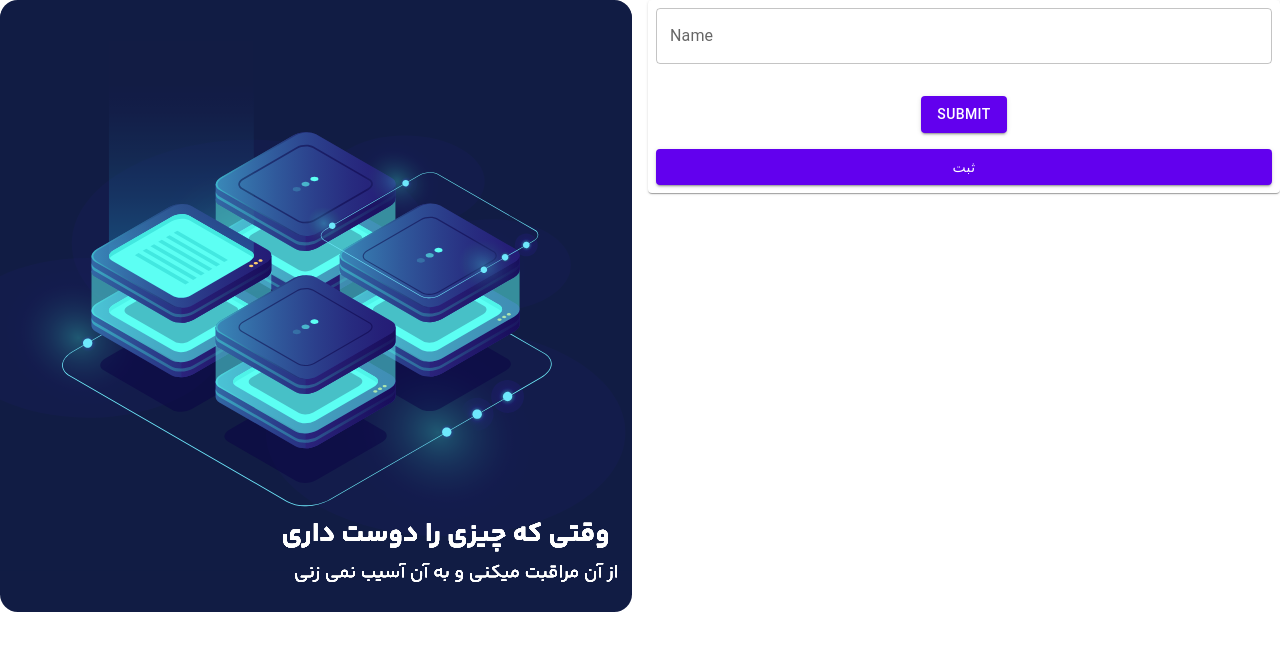
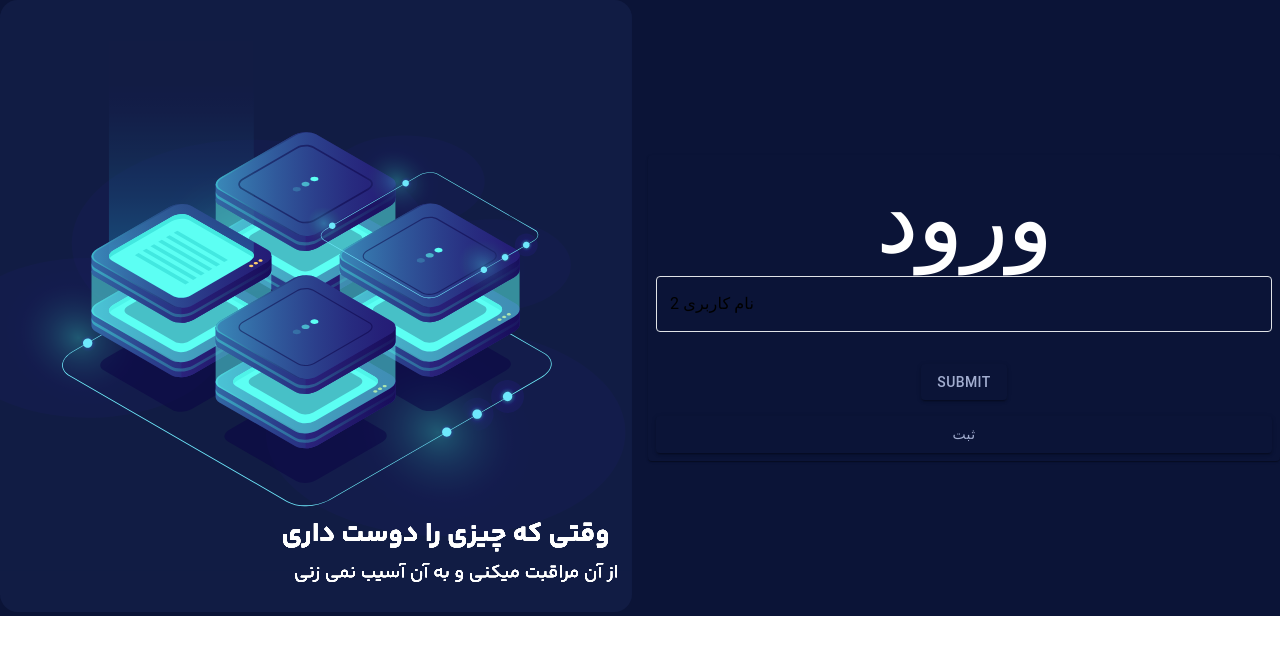
Before and after one commit to mohammadrezagohari/monitorban-dashboard, a React (Create React App) app: page / in a window 1280 px wide. Shown: the top 654 px of the page. Built offline with nearby package versions, Linux system fonts and the light colour scheme.

Commit message:
save last changes

```diff
--- a/src/presentation/App.css
+++ b/src/presentation/App.css
@@ -1,38 +1,4 @@
-.App {
-  text-align: center;
+*{
+    margin: 0;
+    padding: 0;
 }
-
-.App-logo {
-  height: 40vmin;
-  pointer-events: none;
-}
-
-@media (prefers-reduced-motion: no-preference) {
-  .App-logo {
-    animation: App-logo-spin infinite 20s linear;
-  }
-}
-
-.App-header {
-  background-color: #282c34;
-  min-height: 100vh;
-  display: flex;
-  flex-direction: column;
-  align-items: center;
-  justify-content: center;
-  font-size: calc(10px + 2vmin);
-  color: white;
-}
-
-.App-link {
-  color: #61dafb;
-}
-
-@keyframes App-logo-spin {
-  from {
-    transform: rotate(0deg);
-  }
-  to {
-    transform: rotate(360deg);
-  }
-}
--- a/src/presentation/App.tsx
+++ b/src/presentation/App.tsx
@@ -1,6 +1,8 @@
 // App.tsx
 import { BrowserRouter as Router, Route, Routes, Navigate, useLocation } from 'react-router-dom';
 import { routes } from './routes/routes';
+import './App.css'
+import { Box } from '@mui/material';
 function isAuthenticated(): boolean {
     // اینجا باید منطق احراز هویت خود را بنویسید
     return true; // برای مثال
@@ -8,7 +10,7 @@ function isAuthenticated(): boolean {
 
 export default function App() {
     return (
-        <div dir='rtl'>
+        <Box dir='rtl' sx={{backgroundColor: 'background.default' }}>
             <Router>
                 <Routes>
                     {routes.map((route, index) => (
@@ -25,7 +27,7 @@ export default function App() {
                     ))}
                 </Routes>
             </Router>
-        </div>
+        </Box>
     );
 }
 
--- /dev/null
+++ b/src/presentation/components/common/text-input/CustomText.tsx
@@ -0,0 +1,41 @@
+import { styled } from "@mui/material";
+import React from "react";
+import Box from '@mui/material/Box';
+import TextField from '@mui/material/TextField';
+
+export const CssTextField = styled(TextField)({
+    'label':{
+        color: ''
+    },
+    '& label.Mui-focused': {
+        color: '#A0AAB4',
+    },
+    '& .MuiInput-underline:after': {
+        borderBottomColor: '#B2BAC2',
+    },
+    '& .MuiOutlinedInput-root': {
+        '& fieldset': {
+            borderColor: '#E0E3E7',
+        },
+        '&:hover fieldset': {
+            borderColor: '#B2BAC2',
+        },
+        '&.Mui-focused fieldset': {
+            borderColor: '#6F7E8C',
+        },
+    },
+});
+
+
+export default function CustomizedInputsStyled() {
+    return (
+        <Box
+            component="form"
+            noValidate
+            sx={{ display: 'grid', gridTemplateColumns: { sm: '1fr 1fr' }, gap: 2 }}
+        >
+            <CssTextField label="Custom CSS" id="custom-css-outlined-input" />
+
+        </Box>
+    );
+}
--- a/src/presentation/components/common/text-input/ItextInput.ts
+++ b/src/presentation/components/common/text-input/ItextInput.ts
@@ -1,9 +1,9 @@
 export interface ITextInput {
     id: string
+    label?: string
     value: string
     color?: string
     background?: string
     size: "sm" | "md" | "lg" | "xl"
-    label?: string
     type: "filled" | "outlined" | "standard"
 }
--- a/src/presentation/components/common/text-input/text-input.tsx
+++ b/src/presentation/components/common/text-input/text-input.tsx
@@ -1,11 +1,17 @@
 import React from 'react'
 import { ITextInput } from './ItextInput'
-import { TextField } from '@mui/material'
 import { v4 as uniqueIdV4 } from 'uuid';
+import { CssTextField } from './CustomText';
 
-const textInput = ({ label, value, background, color, size = "md", type = "standard", id }: ITextInput) => {
+const TextInput = ({ label, value, background, color, size = "md", type = "standard", id }: ITextInput) => {
     const uniqueId = uniqueIdV4().toString();
-    return <TextField id={id ?? uniqueId} label={label} variant={type} />
+    return <CssTextField id={id ?? uniqueId}
+        label={label}
+        variant={type}
+        slotProps={{
+
+        }}
+        sx={{ background: background ?? "background.default", color: color ?? "text.primary" }} />
 }
 
-export default textInput
+export default TextInput
--- a/src/presentation/pages/HomePage.tsx
+++ b/src/presentation/pages/HomePage.tsx
@@ -1,9 +1,9 @@
 import React from 'react';
-import { Avatar, Button, Container, Paper, styled } from '@mui/material';
+import { Button, Paper, styled, Typography } from '@mui/material';
 import BaseForm from '../components/common/form';
-import { TextField } from '@mui/material';
 import Box from '@mui/material/Box';
 import Grid from '@mui/material/Grid2';
+import TextInput from '../components/common/text-input/text-input';
 
 const HomePage: React.FC = () => {
     const onSubmit = (data: any) => {
@@ -11,23 +11,27 @@ const HomePage: React.FC = () => {
     };
 
     const Item = styled(Paper)(({ theme }) => ({
-        backgroundColor: '#fff',
+        backgroundColor: theme.palette.background.default,
         ...theme.typography.body2,
         padding: theme.spacing(1),
         textAlign: 'center',
-        color: theme.palette.text.secondary,
+        color: theme.palette.text.primary,
         ...theme.applyStyles('dark', {
-            backgroundColor: '#1A2027',
+            backgroundColor: 'background.default',
         }),
     }));
 
 
     return (
-        <Grid container spacing={2}>
-            <Grid size={{ xs: 12, sm: 6 }}>
-                <Item>
+        <>
+            <Grid container spacing={2} sx={{ display: 'flex', justifyContent: 'center', alignItems: 'center' }}>
+                <Grid  size={{ xs: 12, sm: 6 }}>
+                    <Item sx={{background:'background.default'}}>
+                        <Typography sx={{ color: 'text.primary' }} variant="h1" component="h2">
+                            ورود
+                        </Typography>
                         <BaseForm onSubmit={onSubmit}>
-                        <TextField label="Name" variant="outlined" fullWidth />
+                            <TextInput label="نام کاربری 2" size='lg' type='outlined' value='' id='' color='text.secondary' background='background.default' />
                             <Box mt={2}>
                                 <Button variant="contained" type="submit">Submit</Button>
                             </Box>
@@ -35,9 +39,12 @@ const HomePage: React.FC = () => {
                     </Item>
                 </Grid>
                 <Grid size={{ xs: 12, sm: 6 }} display={{ xs: 'none', sm: 'block' }}>
-                <img style={{ width: "100%" }} className='w-full' alt="login to monitorban" title="login to monitorban" src="./assets/svg/home-page.svg" />
+                    <img style={{ inlineSize: "100%" }} className='w-full' alt="login to monitorban" title="login to monitorban" src="./assets/svg/home-page.svg" />
                 </Grid>
             </Grid>
+
+        </>
+
     );
 };
 
--- a/src/themes/theme.ts
+++ b/src/themes/theme.ts
@@ -4,10 +4,19 @@ import { createTheme } from '@mui/material/styles';
 const theme = createTheme({
     palette: {
         primary: {
-            main: '#6200ee'
+            main: '#0B1437',
+            contrastText:"#A3AED0"
         },
         secondary: {
             main: '#dc004e',
+        },
+        text: {
+            primary: '#ffffff', // رنگ متن اصلی (سفید)
+            secondary: '#000000', // رنگ متن ثانویه (مشکی)
+        },
+        background: {
+            default: '#0B1437', // رنگ پس‌زمینه اصلی (بنفش)
+            paper: '#ffffff', // رنگ پس‌زمینه دوم (سفید)
         },
     },
 });
```
Also changed, not shown: tsconfig.json (+5 -4 lines). Lines whose indentation alone changed are shown as unchanged.
